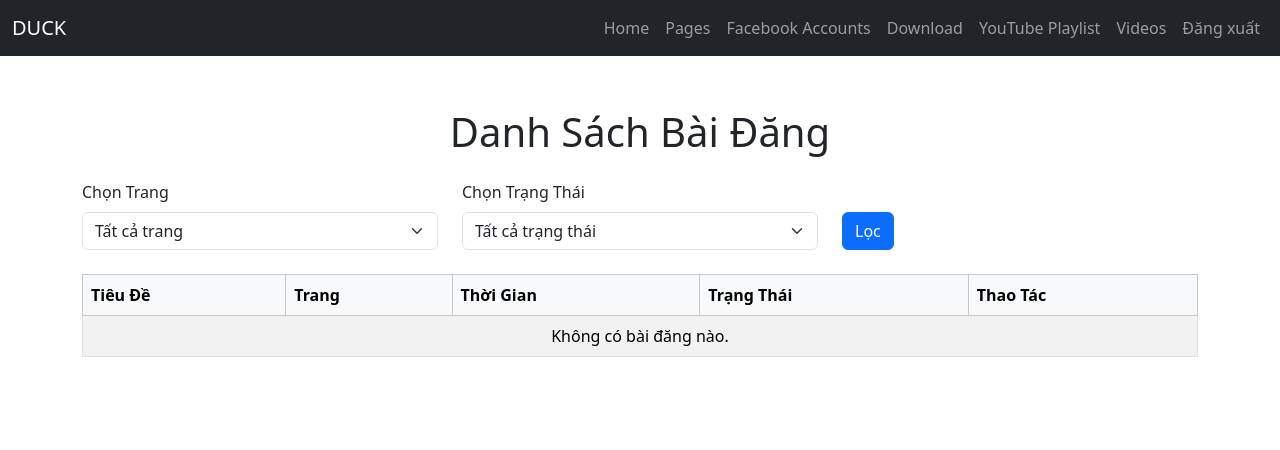
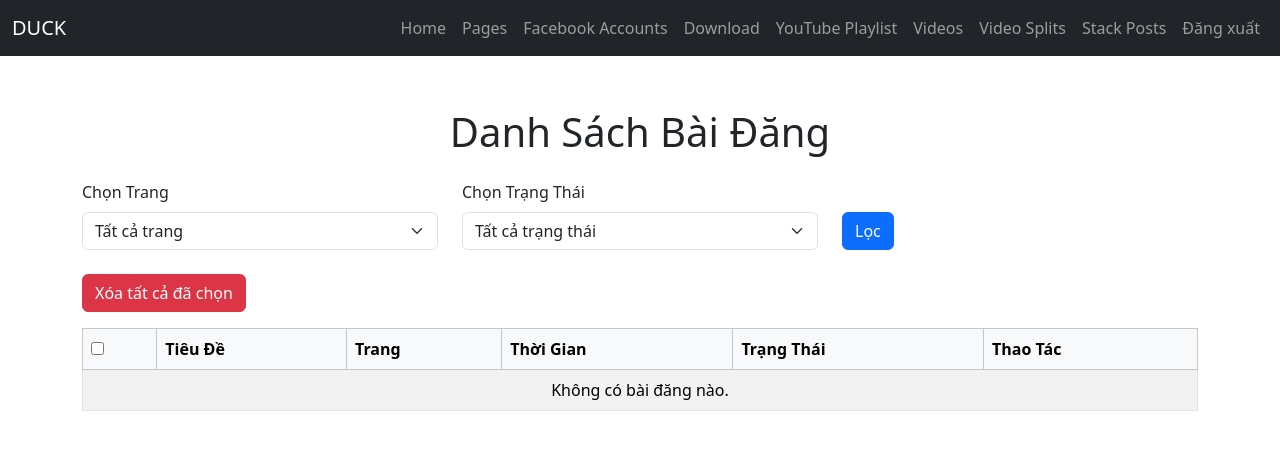
Before and after one commit to TrinhChung/GetVideo, a Flask app: page /stack_posts in a window 1280 px wide. Shown: the top 450 px of the page. Run offline with Flask 3, Linux system fonts and the light colour scheme; the visitor is signed in with stand-in values (Sample User, id 1); some libraries are stand-ins or nearby versions.

Commit message:
change stack_post

```diff
--- a/Form/stack_post.py
+++ b/Form/stack_post.py
@@ -1,5 +1,8 @@
 from flask_wtf import FlaskForm
-from wtforms import SubmitField
+from wtforms import SelectMultipleField, SubmitField
 
 class StackPostForm(FlaskForm):
+    selected_posts = SelectMultipleField(
+        "Chọn Video Posts", coerce=int
+    )
     submit = SubmitField("Đăng Video")
--- a/models/stack_post.py
+++ b/models/stack_post.py
@@ -13,6 +13,7 @@
     video_split_id = db.Column(
         db.Integer, db.ForeignKey("video_split.id"), nullable=False
     )  # Liên kết với video_splits
+    posted_video_id = db.Column(db.String(64), nullable=True)
     title = db.Column(db.String(255), nullable=False)  # Tiêu đề bài đăng
     status = db.Column(
         db.String(50), nullable=False
--- a/routes/stack_post.py
+++ b/routes/stack_post.py
@@ -14,7 +14,7 @@
     form = StackPostForm()
 
     # Lấy tham số từ query string
-    page_id = request.args.get("page_id", type=int)
+    page_id = request.args.get("page_id")
     status = request.args.get("status")
 
     # Query cơ bản
@@ -32,10 +32,16 @@
     # Lấy danh sách bài đăng
     stack_posts = query.all()
 
+    # Lấy danh sách các trang để hiển thị trong form lọc
+    pages = Page.query.all()
+
     return render_template(
         "stack_posts.html",
         stack_posts=stack_posts,
+        pages=pages,  # Truyền danh sách các trang
         form=form,  # Truyền form vào template
+        page_id=page_id,  # Truyền page_id để giữ lại giá trị trong form
+        status=status,
     )
 
 
@@ -47,6 +53,8 @@
         try:
             # Lấy thông tin stack post
             post = StackPost.query.get_or_404(post_id)
+
+            print(post)
 
             # Lấy thông tin page
             page = Page.query.get(post.page_id)
@@ -65,7 +73,7 @@
 
             # Thực hiện đăng video
             try:
-                create_video_post(
+                posted_video_id = create_video_post(
                     page_id=page.page_id,
                     access_token=page.access_token,
                     video_path=post.video_split.path,
@@ -74,6 +82,7 @@
 
                 # Cập nhật trạng thái thành công
                 post.status = "posted"
+                post.video_id = posted_video_id  # Cập nhật ID video
                 db.session.commit()
                 flash("Đăng video thành công", "success")
 
@@ -91,3 +100,27 @@
     # Nếu form chưa được submit hoặc không hợp lệ, chỉ render lại trang danh sách bài viết
     flash("Dữ liệu không hợp lệ hoặc yêu cầu không được gửi đúng cách", "danger")
     return redirect(url_for("stack_post.index"))
+
+
+@stack_post_bp.route("/stack_posts/delete_selected", methods=["POST"])
+def delete_selected():
+    selected_posts = request.form.getlist(
+        "selected_posts[]"
+    )  # Lấy danh sách ID từ request
+    print(selected_posts)  # Kiểm tra danh sách ID
+    if not selected_posts:
+        flash("Không có bài viết nào được chọn để xóa.", "warning")
+        return redirect(url_for("stack_post.index"))
+
+    try:
+        # Xóa các bài viết được chọn
+        StackPost.query.filter(StackPost.id.in_(selected_posts)).delete(
+            synchronize_session=False
+        )
+        db.session.commit()
+        flash(f"Đã xóa {len(selected_posts)} bài viết.", "success")
+    except Exception as e:
+        db.session.rollback()
+        flash(f"Lỗi khi xóa bài viết: {str(e)}", "danger")
+
+    return redirect(url_for("stack_post.index"))
--- a/templates/header.html
+++ b/templates/header.html
@@ -27,6 +27,12 @@
 				<li class="nav-item">
 					<a class="nav-link" href="/videos">Videos</a>
 				</li>
+				<li class="nav-item">
+					<a class="nav-link" href="/video_splits">Video Splits</a>
+				</li>
+				<li class="nav-item">
+					<a class="nav-link" href="/stack_posts">Stack Posts</a>
+				</li>
 				<!-- Kiểm tra xem người dùng đã đăng nhập chưa -->
 				{% if session.get('user_id') %}
 				<li class="nav-item">
--- a/templates/stack_posts.html
+++ b/templates/stack_posts.html
@@ -15,44 +15,60 @@
 
 		<div class="container mt-5">
 			<h1 class="text-center mb-4">Danh Sách Bài Đăng</h1>
+			{% if page_id or status %}
+			<div class="alert alert-info">
+				Bộ lọc:
+				{% if page_id %}
+				Trang: {{ pages|selectattr("page_id", "equalto", page_id)|map(attribute="name")|first }}
+				{% endif %}
+				{% if status %}
+				, Trạng thái: {{ status }}
+				{% endif %}
+			</div>
+			{% endif %}
 
 			<!-- Form lọc theo page và status -->
 			<form method="GET" action="{{ url_for('stack_post.index') }}">
 				<div class="row mb-4">
+					<!-- Lọc theo Trang -->
 					<div class="col-md-4">
 						<label for="page_id" class="form-label">Chọn Trang</label>
 						<select name="page_id" id="page_id" class="form-select">
 							<option value="">Tất cả trang</option>
 							{% for page in pages %}
-							<option value="{{ page.id }}" {% if page.id == request.args.get('page_id') %} selected {% endif %}>
-								{{ page.name }}</option>
+							<option value="{{ page.page_id }}" {% if page.page_id|string == page_id %} selected {% endif %}>
+								{{ page.name }}
+							</option>
 							{% endfor %}
 						</select>
 					</div>
 
+					<!-- Lọc theo Trạng Thái -->
 					<div class="col-md-4">
 						<label for="status" class="form-label">Chọn Trạng Thái</label>
 						<select name="status" id="status" class="form-select">
 							<option value="">Tất cả trạng thái</option>
-							<option value="waiting" {% if request.args.get('status') == 'waiting' %} selected {% endif %}>Chờ</option>
-							<option value="processing" {% if request.args.get('status') == 'processing' %} selected {% endif %}>Đang
-								xử lý</option>
-							<option value="posted" {% if request.args.get('status') == 'posted' %} selected {% endif %}>Đã đăng
-							</option>
-							<option value="error" {% if request.args.get('status') == 'error' %} selected {% endif %}>Lỗi</option>
+							<option value="waiting" {% if status == 'waiting' %} selected {% endif %}>Chờ</option>
+							<option value="processing" {% if status == 'processing' %} selected {% endif %}>Đang xử lý</option>
+							<option value="posted" {% if status == 'posted' %} selected {% endif %}>Đã đăng</option>
+							<option value="error" {% if status == 'error' %} selected {% endif %}>Lỗi</option>
 						</select>
 					</div>
 
+					<!-- Nút Lọc -->
 					<div class="col-md-4 d-flex align-items-end">
 						<button type="submit" class="btn btn-primary">Lọc</button>
 					</div>
 				</div>
 			</form>
-
 			<!-- Bảng hiển thị danh sách bài đăng -->
+			<form method="POST" id="delete-form" action="{{ url_for('stack_post.delete_selected') }}">
+				{{ form.csrf_token }}
+				<button type="submit" form="delete-form" class="btn btn-danger mb-3">Xóa tất cả đã chọn</button>
 				<table class="table table-bordered table-striped">
 					<thead class="table-light">
 						<tr>
+							<th><input type="checkbox" id="select-all" /></th>
 							<th>Tiêu Đề</th>
 							<th>Trang</th>
 							<th>Thời Gian</th>
@@ -63,6 +79,9 @@
 					<tbody>
 						{% for post in stack_posts %}
 						<tr>
+							<td>
+								<input type="checkbox" name="selected_posts[]" value="{{ post.id }}" class="select-checkbox" />
+							</td>
 							<td>{{ post.title }}</td>
 							<td>{{ post.page.name }}</td>
 							<td>{{ post.time }}</td>
@@ -75,21 +94,31 @@
 			                    ">{{ post.status }}</span>
 							</td>
 							<td>
-							<form method="POST" action="{{ url_for('stack_post.post_video', post_id=post.id) }}" class="d-inline">
-								{{ form.csrf_token }} <!-- CSRF token -->
-								<button type="submit" class="btn btn-primary btn-sm">Đăng Video</button>
+								<form id="post_form_request" method="POST" action="{{ url_for('stack_post.post_video', post_id=post.id) }}" class="d-inline">
+									{{ form.csrf_token }}
+									<button form="post_form_request" type="submit" class="btn btn-primary btn-sm">Đăng Video</button>
 								</form>
 							</td>
 						</tr>
 						{% else %}
 						<tr>
-						<td colspan="5" class="text-center">Không có bài đăng nào.</td>
+							<td colspan="6" class="text-center">Không có bài đăng nào.</td>
 						</tr>
 						{% endfor %}
 					</tbody>
 				</table>
+			</form>
 		</div>
 
 		<script src="https://cdn.jsdelivr.net/npm/bootstrap@5.3.0-alpha1/dist/js/bootstrap.bundle.min.js"></script>
+		<script>
+			// Script để chọn tất cả checkbox
+			document.getElementById('select-all').addEventListener('click', function (e) {
+				const checkboxes = document.querySelectorAll('input[name="selected_posts[]"]');
+				checkboxes.forEach(checkbox => {
+					checkbox.checked = e.target.checked;
+				});
+			});
+		</script>
 	</body>
 </html>
--- a/templates/videos.html
+++ b/templates/videos.html
@@ -89,7 +89,7 @@
 								</td>
 								{% endif %}
 								<!-- Nút Split video -->
-								{% if video.path and not video.splited %}
+								{% if video.path %}
 								<td>
 									<form method="POST" action="{{ url_for('video.split_video_route', video_id=video.video_id) }}">
 										{{ form.csrf_token }} <!-- CSRF token -->
@@ -103,11 +103,7 @@
 								{% endif %}
 								<!-- Checkbox chọn video -->
 								<td>
-									{% if not video.splited %}
 									<input type="checkbox" name="selected_videos" value="{{ video.id }}">
-									{% else %}
-									<span class="text-muted">--</span>
-									{% endif %}
 								</td>
 							</tr>
 							{% else %}
```
Also changed, not shown: migrations/versions/21ed981625e3_add_video_id_column_to_stackpost.py (added, +32 -0 lines), util/post_fb.py (+102 -11 lines), util/split_video.py (+8 -6 lines). Lines whose indentation alone changed are shown as unchanged.
